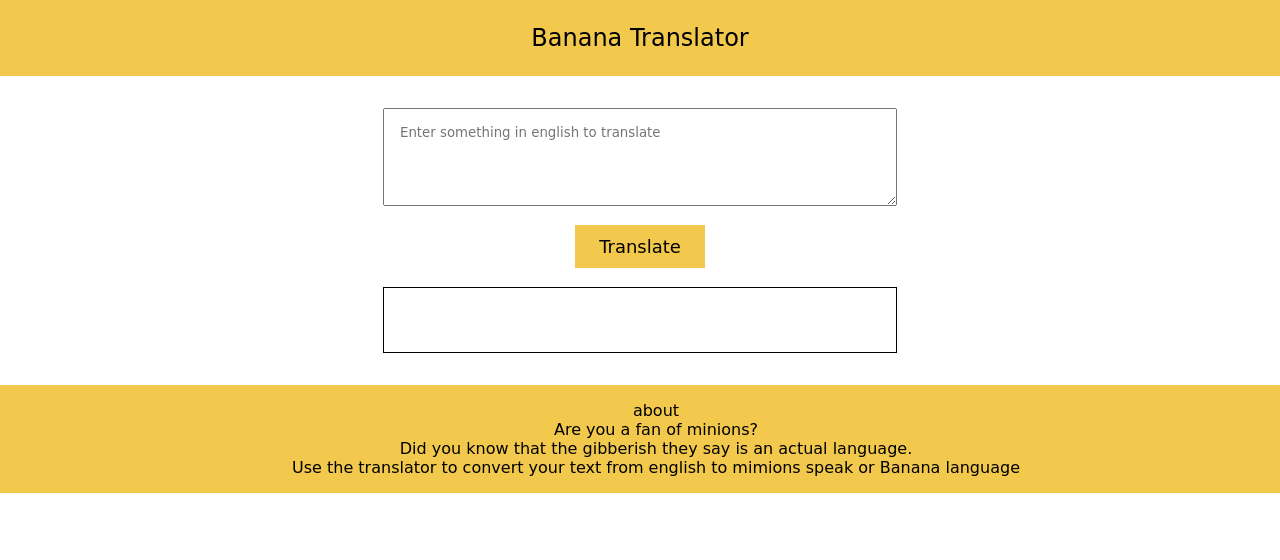
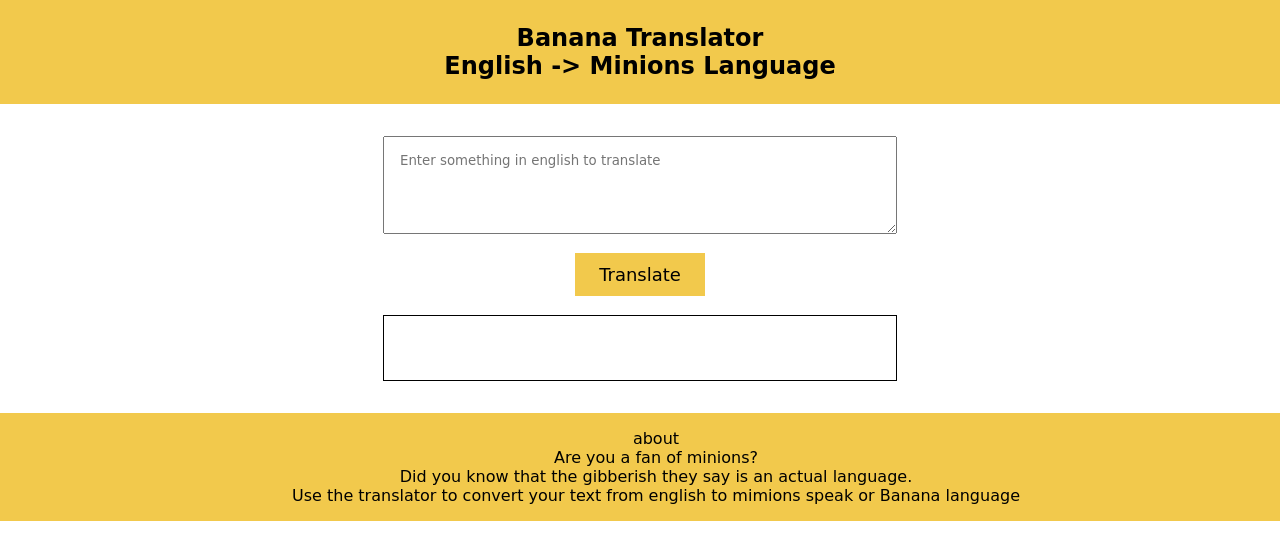
Before and after one commit to Bollumanikishore/Banana-Project-vanillaJS, a plain HTML site: page index.html in a window 1280 px wide. Drawn offline with Linux system fonts and the light colour scheme.

Commit message:
fixed bugs

```diff
--- a/index.html
+++ b/index.html
@@ -27,7 +27,7 @@
             padding:1rem;
             overflow:scroll;
         }
-        h1{
+        nav{
             background-color: #f2c94c;
             text-align:center;
             padding:1.5rem;
@@ -57,6 +57,7 @@
 <body>
     <nav>
     <h1>Banana Translator</h1>
+    <div><h2>English -> Minions Language</h2></div>
     </nav>
     <main>
     <textarea id ="text-area"  placeholder="Enter something in english to translate"></textarea>
```
